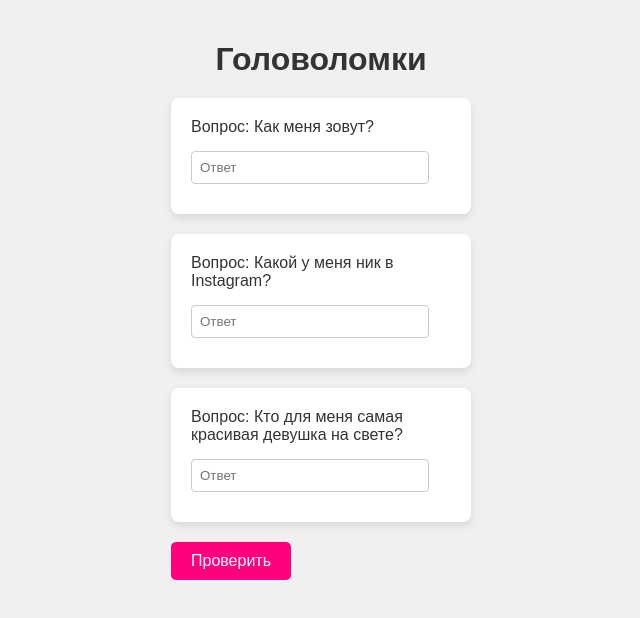
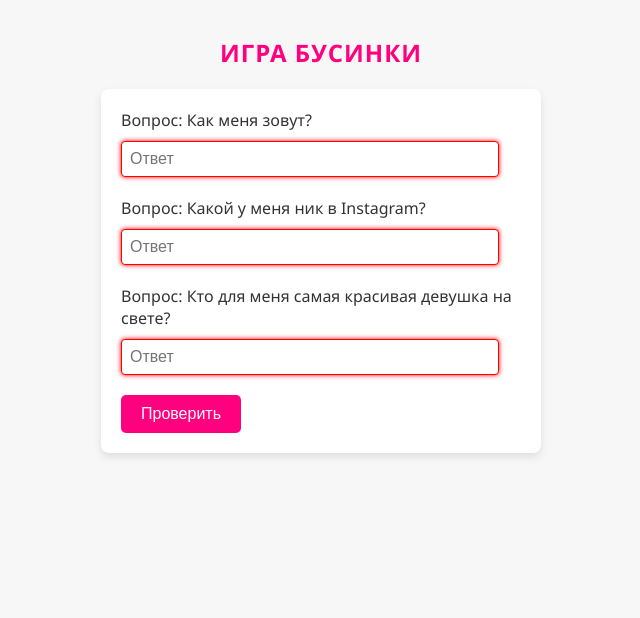
Before and after one commit to Bexuntai/Samal, a plain HTML site: page index.html in a window 1280 px wide. Both pictures are taken after a click on the button "Проверить". Shown: the whole page, without its empty margins (319-959 px from the left). Drawn offline with Linux system fonts and the light colour scheme.

Commit message:
Add files via upload

```diff
--- a/index.html
+++ b/index.html
@@ -3,48 +3,49 @@
 <head>
     <meta charset="UTF-8">
     <title>Игра Бусинки</title>
-    <meta name="viewport" content="width=device-width, initial-scale=1.0">
     <style>
         /* Основные стили */
         body {
-            font-family: Arial, sans-serif;
-            background-color: #f0f0f0;
+            font-family: 'Segoe UI', Tahoma, Geneva, Verdana, sans-serif;
             margin: 0;
             padding: 20px;
             display: flex;
             flex-direction: column;
             align-items: center;
+            background: #f7f7f7;
+            color: #333;
         }
 
         h1 {
-            color: #333;
+            font-size: 24px;
             margin-bottom: 20px;
+            text-transform: uppercase;
+            letter-spacing: 1px;
+            color: #ff007f;
         }
 
         #puzzles {
             width: 90%;
-            max-width: 300px;
-        }
-
-        #puzzle1, #puzzle2, #puzzle3 {
+            max-width: 400px;
+            padding: 20px;
+            border-radius: 8px;
             background-color: #fff;
-            border-radius: 8px;
-            padding: 20px;
-            margin-bottom: 20px;
             box-shadow: 0 4px 8px rgba(0, 0, 0, 0.1);
         }
 
         p {
-            margin: 0 0 15px;
-            color: #333;
+            margin: 0;
+            margin-bottom: 10px;
+            font-size: 16px;
         }
 
         .answer {
             width: calc(100% - 40px);
             padding: 8px;
-            margin-bottom: 10px;
+            margin-bottom: 20px;
             border-radius: 4px;
             border: 1px solid #ccc;
+            font-size: 16px;
         }
 
         button {
@@ -62,7 +63,7 @@
             background-color: #d6006c;
         }
 
-        /* Стили для модального окна */
+        /* Модальное окно */
         .modal {
             display: none;
             position: fixed;
@@ -77,7 +78,7 @@
         .modal-content {
             background-color: #fefefe;
             width: 80%;
-            max-width: 300px;
+            max-width: 400px;
             margin: 15% auto;
             padding: 20px;
             border-radius: 8px;
@@ -99,22 +100,25 @@
         .close:hover,
         .close:focus {
             color: #000;
-            text-decoration: none;
-            cursor: pointer;
         }
 
         .message {
             font-size: 20px;
-            color: #333;
         }
 
         .heart {
             color: #ff007f;
         }
+
+        /* Стили для выделения ошибочного поля */
+        .error {
+            border: 1px solid #ff0000;
+            box-shadow: 0 0 5px #ff0000;
+        }
     </style>
 </head>
 <body>
-    <h1>Головоломки</h1>
+    <h1>Игра Бусинки</h1>
 
     <div id="puzzles">
         <div id="puzzle1">
@@ -151,6 +155,9 @@
             answers.forEach((answer, index) => {
                 if (answer.value.trim().toLowerCase() !== correctAnswers[index]) {
                     allCorrect = false;
+                    answer.classList.add('error');
+                } else {
+                    answer.classList.remove('error');
                 }
             });
 
```
